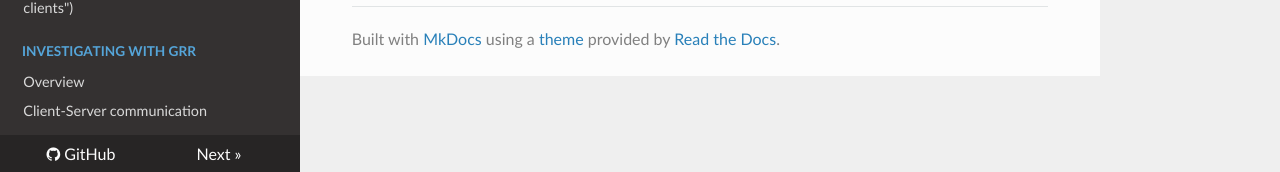
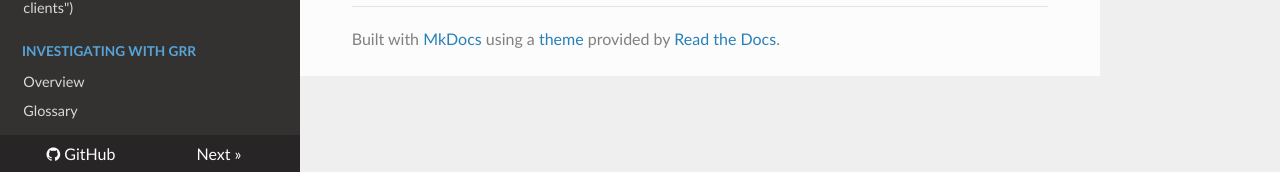
Before and after one commit to google/grr-doc, an MkDocs documentation site: the page built from docs/index.md, in a window 1280 px wide. Shown: the part 725-897 px from the top of the page. Built offline with MkDocs 1.6.1, drawn with Linux system fonts in a browser that asks for light colours; nearby versions of some CDN libraries; old or Windows-style settings are respelled for this version of MkDocs.

Commit message:
Add missing entry about the glossary in the TOC.

```diff
--- a/mkdocs.yml
+++ b/mkdocs.yml
@@ -25,6 +25,7 @@ pages:
   - Troubleshooting ("I don't see my clients"): 'deploying-grr-clients/troubleshooting.md'
 - Investigating with GRR:
   - Overview: 'investigating-with-grr/overview.md'
+  - Glossary: 'investigating-with-grr/glossary.md'
   - Client-Server communication: 'investigating-with-grr/client-server-communication.md'
   - Security considerations: 'investigating-with-grr/security-considerations.md'
   - Flows:
```
